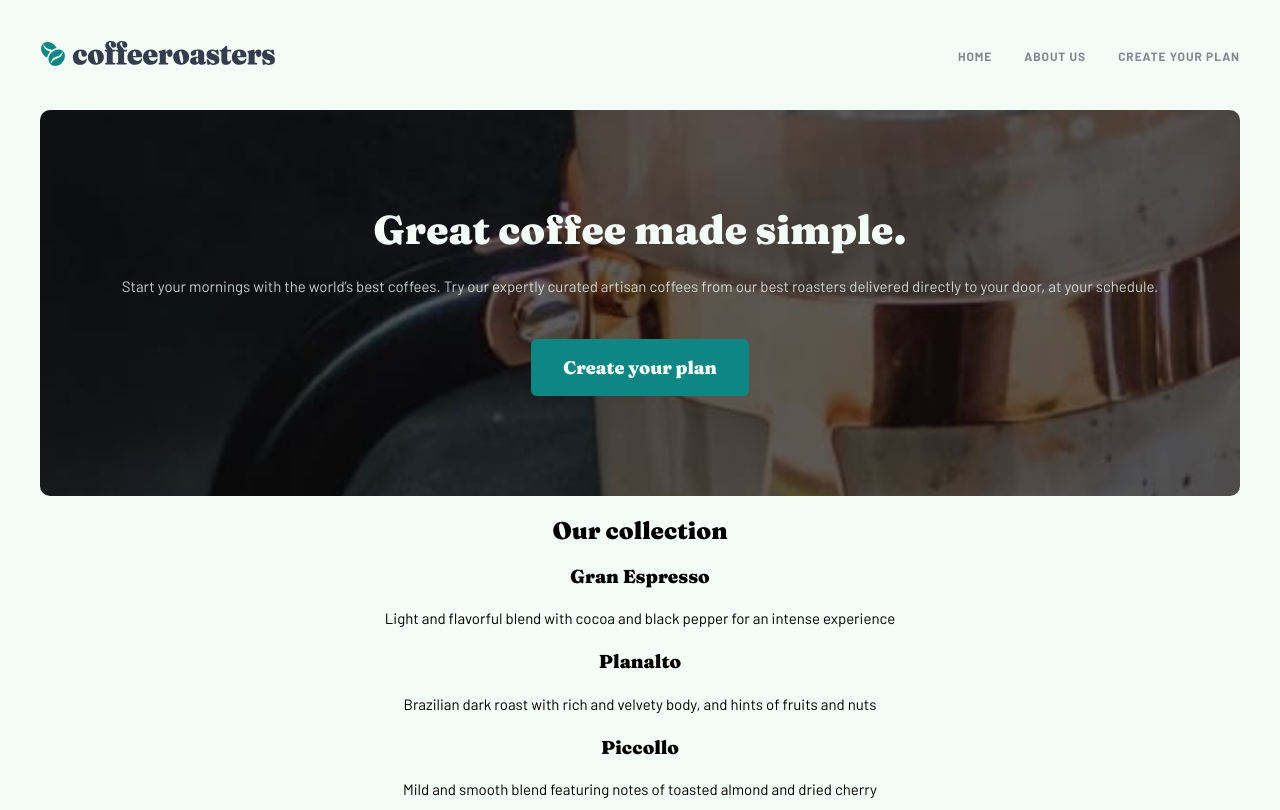
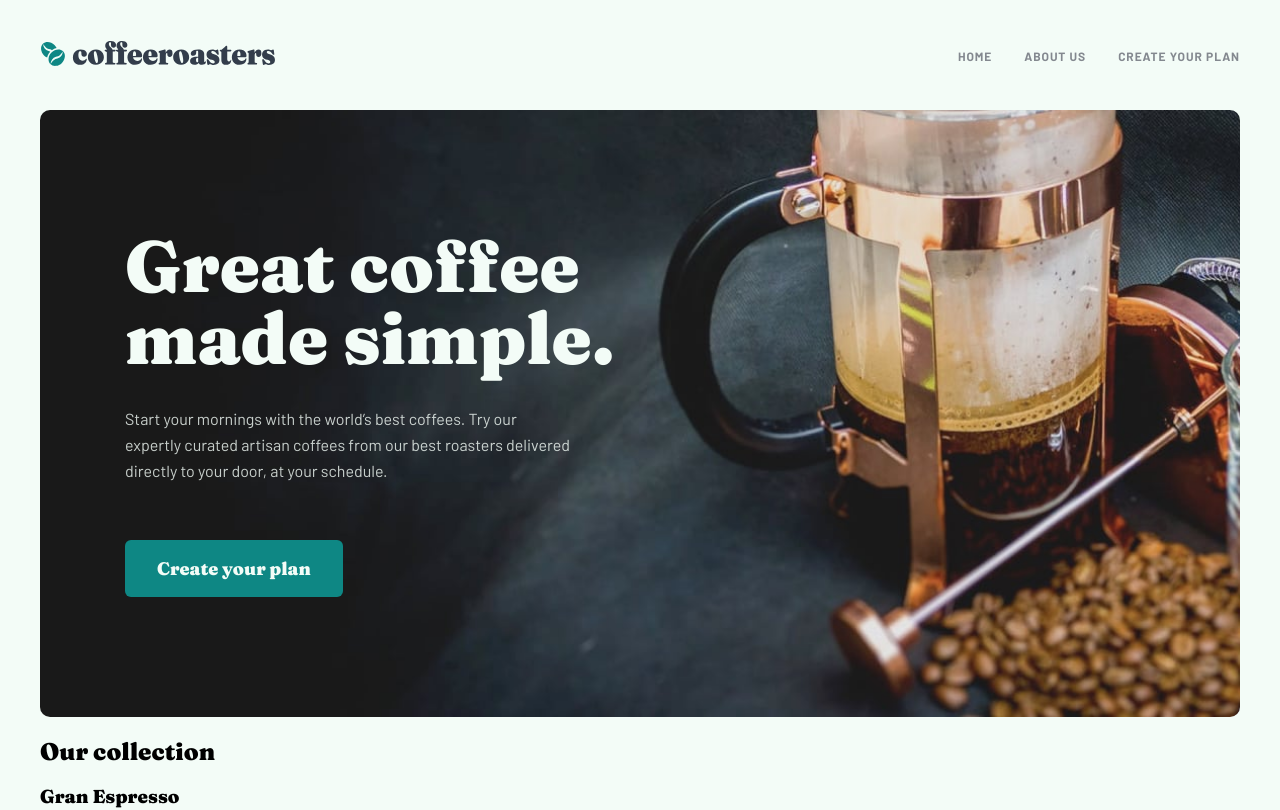
Before and after one commit to Andrparsons/coffeeroasters, a Next.js app: page / in a window 1280 px wide. Shown: the top 810 px of the page. Built offline with nearby package versions, Linux system fonts and the light colour scheme.

Commit message:
index intro styling

```diff
--- a/pages/index.js
+++ b/pages/index.js
@@ -1,7 +1,7 @@
 import Head from "next/head";
 import styles from "../styles/Home.module.css";
 
-import Button from '../components/Button/Button';
+import Button from "../components/Button/Button";
 
 export default function Home() {
   return (
@@ -14,14 +14,15 @@ export default function Home() {
 
       <main className={styles.main}>
         <div className={styles.intro}>
-          <h1>Great coffee made simple.</h1>
-          <p className={styles.introParagraph}>
-            Start your mornings with the world’s best coffees. Try our expertly
-            curated artisan coffees from our best roasters delivered directly to
-            your door, at your schedule.
-          </p>
-
-          <Button>Create your plan</Button>
+          <div className={styles.introContainer}>
+            <h1>Great coffee made simple.</h1>
+            <p className={styles.introParagraph}>
+              Start your mornings with the world’s best coffees. Try our
+              expertly curated artisan coffees from our best roasters delivered
+              directly to your door, at your schedule.
+            </p>
+            <Button>Create your plan</Button>
+          </div>
         </div>
 
         <div className={styles.collection}>
--- a/styles/Home.module.css
+++ b/styles/Home.module.css
@@ -1,5 +1,11 @@
 .main {
   text-align: center;
+}
+
+@media (min-width: 550px) {
+  .main {
+    text-align: left;
+  }
 }
 
 .intro {
@@ -12,7 +18,34 @@
   color: var(--textLight);
 }
 
+.introContainer {
+  max-width: 398px;
+}
+
 .introParagraph {
   opacity: 0.8;
   margin: 1.5rem 0 2.5rem;
 }
+
+@media (min-width: 550px) {
+  .intro {
+    padding: 6.5rem 3.625rem;
+    background-image: url(/home/tablet/image-hero-coffeepress.jpg);
+  }
+}
+
+@media (min-width: 900px) {
+  .intro {
+    padding: 7.5rem 5.3125rem;
+    background-image: url(/home/desktop/image-hero-coffeepress.jpg);
+  }
+
+  .introContainer {
+    max-width: 493px;
+  }
+
+  .introParagraph {
+    margin: 2rem 0 3.5rem;
+    max-width: 445px;
+  }
+}
--- a/styles/globals.css
+++ b/styles/globals.css
@@ -65,3 +65,20 @@ h1 {
   line-height: 1;
   margin: 0;
 }
+
+@media (min-width: 550px) {
+  h1 {
+    font-size: 3rem;
+  }
+}
+
+@media (min-width: 900px) {
+  p {
+    font-size: 1rem;
+    line-height: 1.62;
+  }
+
+  h1 {
+    font-size: 4.5rem;
+  }
+}
```
